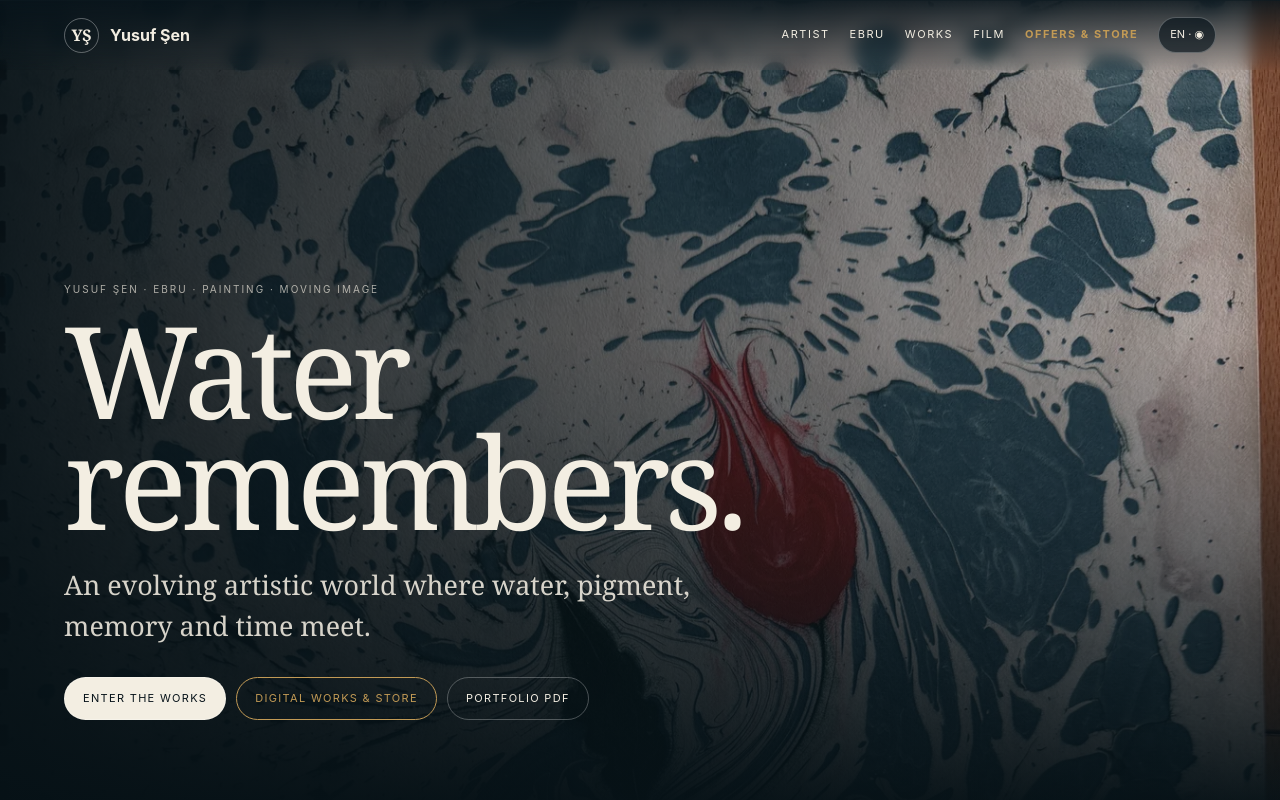
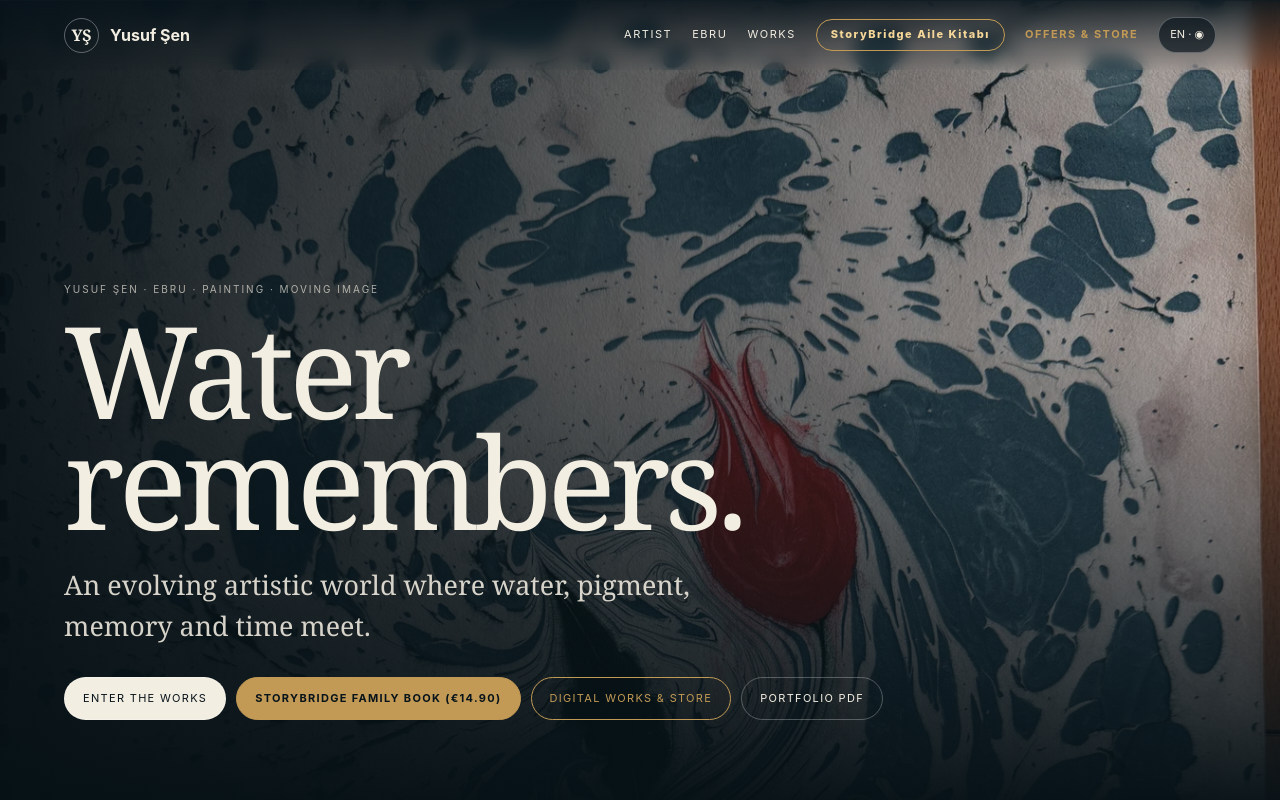
Before and after one commit to charlysmoky2010-hub/charlysmoky2010-hub.github.io, a website: page index.html in a window 1280 px wide. Shown: the top 800 px of the page. Drawn offline with Linux system fonts and the light colour scheme.

Commit message:
feat: link StoryBridge book prominently in header and hero

```diff
--- a/index.html
+++ b/index.html
@@ -16,9 +16,9 @@
 </style>
 </head>
 <body>
-<header class="top"><a class="brand" href="#top"><span class="mark">YŞ</span><span>Yusuf Şen</span></a><nav class="nav"><a href="#artist" data-t="artist">Artist</a><a href="#ebru">Ebru</a><a href="#works" data-t="works">Works</a><a href="#film">Film</a><a href="offers.html" data-t="offers" style="color:var(--gold);font-weight:700">Offers & Store</a><button class="langbtn" id="langBtn">EN · ◉</button></nav></header>
+<header class="top"><a class="brand" href="#top"><span class="mark">YŞ</span><span>Yusuf Şen</span></a><nav class="nav"><a href="#artist" data-t="artist">Artist</a><a href="#ebru">Ebru</a><a href="#works" data-t="works">Works</a><a href="storybridge.html" style="color:#f5d799;font-weight:800;border:1px solid #c29a55;padding:6px 14px;border-radius:999px;text-transform:none">StoryBridge Aile Kitabı</a><a href="offers.html" data-t="offers" style="color:var(--gold);font-weight:700">Offers & Store</a><button class="langbtn" id="langBtn">EN · ◉</button></nav></header>
 <main id="top">
-<section class="hero"><div class="heroart sprite"></div><div class="shade"></div><div class="heroCopy"><div class="eyebrow">YUSUF ŞEN · EBRU · PAINTING · MOVING IMAGE</div><h1 data-t="hero">Water remembers.</h1><p class="lead" data-t="lead">An evolving artistic world where water, pigment, memory and time meet.</p><div class="actions"><a class="btn primary" href="#works" data-t="enter">Enter the works</a><a class="btn" href="offers.html" style="border-color:var(--gold);color:var(--gold)">Digital Works & Store</a><a class="btn" href="/assets/Yusuf_Sen_Portfolio_2026.pdf" target="_blank" data-t="pdf">Portfolio PDF</a></div></div></section>
+<section class="hero"><div class="heroart sprite"></div><div class="shade"></div><div class="heroCopy"><div class="eyebrow">YUSUF ŞEN · EBRU · PAINTING · MOVING IMAGE</div><h1 data-t="hero">Water remembers.</h1><p class="lead" data-t="lead">An evolving artistic world where water, pigment, memory and time meet.</p><div class="actions"><a class="btn primary" href="#works" data-t="enter">Enter the works</a><a class="btn" href="storybridge.html" style="background:var(--gold);color:#07131a;font-weight:700;border-color:var(--gold)">StoryBridge Family Book (€14.90)</a><a class="btn" href="offers.html" style="border-color:var(--gold);color:var(--gold)">Digital Works & Store</a><a class="btn" href="/assets/Yusuf_Sen_Portfolio_2026.pdf" target="_blank" data-t="pdf">Portfolio PDF</a></div></div></section>
 <section class="intro" id="artist"><div class="kicker">01 / <span data-t="artist">ARTIST</span></div><div><h2 data-t="artistTitle">Between image, water and time.</h2><p data-t="artistBody">Yusuf Şen works across ebru, painting and moving image. The practice treats cultural memory, migration and material transformation as active forces rather than fixed subjects.</p></div></section>
 <section class="ebru" id="ebru"><div class="kicker">02 / EBRU</div><h2 data-t="what">What is ebru?</h2><p data-t="ebruBody">Ebru is the art of shaping floating pigments on prepared water and transferring the image to paper. Here, water is not a neutral surface: it behaves, resists, carries traces and makes each image unrepeatable.</p><blockquote data-t="quote">The image is not placed on water. It negotiates with water.</blockquote></section>
 <section><div class="series"><article><div class="kicker">SERIES 01</div><h3 data-t="memoryTitle">Memory of Water</h3><p data-t="memoryBody">A series about trace, disappearance and the way movement becomes image.</p></article><article><div class="kicker">SERIES 02</div><h3 data-t="tulipTitle">Water Tulip</h3><p data-t="tulipBody">The tulip appears not as ornament, but as a form emerging, dissolving and returning through water.</p></article><article><div class="kicker">SERIES 03</div><h3 data-t="answerTitle">The Answer of Water</h3><p data-t="answerBody">A wider field connecting ebru, film and the memory of materials.</p></article></div></section>
```
